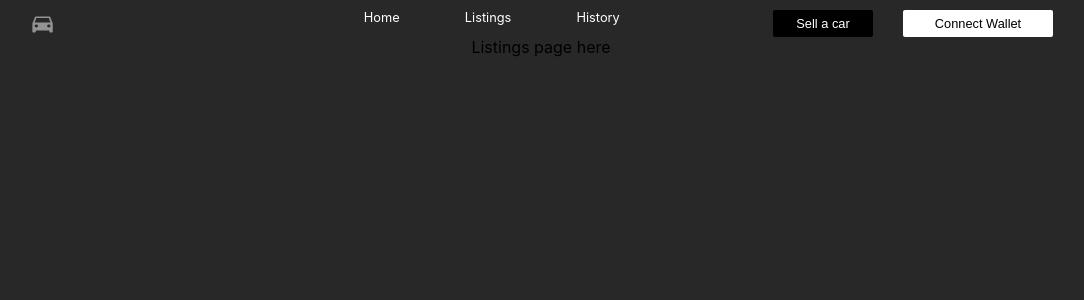
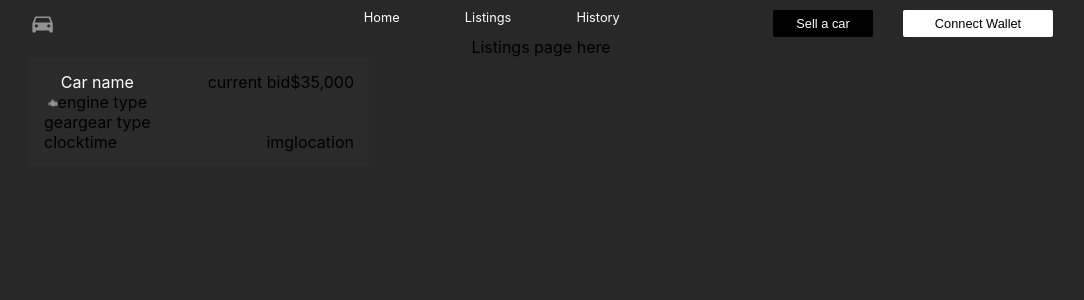
Before and after one commit to THEmmanuel/auto-auction-frontend, a React (Create React App) app: page /listings in a window 1280 px wide. Shown: the top 300 px of the page, without its empty margins (99-1183 px from the left). Built offline with nearby package versions, Linux system fonts and the light colour scheme.

Commit message:
add icons, add styling

```diff
--- /dev/null
+++ b/src/components/ListCard/ListCard.js
@@ -0,0 +1,53 @@
+import React from 'react';
+import style from './ListCard.module.css';
+import engineIcon from '../../assets/engineIcon.svg';
+
+
+const ListCard = () => {
+	return (
+		<div className={style.ListCardWrapper}>
+			<img src="" alt="" />
+
+			<div className={style.ListCardContentWrapper}>
+				<div className={style.ListCardContent}>
+					<div>
+						<span
+							className={style.ListCardCarName}>
+							Car name
+						</span>
+						<div>
+							<div>
+								<img src={engineIcon} alt="" />
+								<span>engine type</span>
+							</div>
+
+							<div>
+								<span>gear</span>
+								<span>gear type</span>
+							</div>
+						</div>
+					</div>
+
+					<div>
+						<span>current bid</span>
+						<span>$35,000</span>
+					</div>
+				</div>
+
+				<div className={style.ListCardAdditionalContent}>
+					<div>
+						<span>clock</span>
+						<span>time</span>
+					</div>
+
+					<div>
+						<span>img</span>
+						<span>location</span>
+					</div>
+				</div>
+			</div>
+		</div>
+	)
+}
+
+export default ListCard;
--- /dev/null
+++ b/src/components/ListCard/ListCard.module.css
@@ -0,0 +1,29 @@
+.ListCardWrapper {
+	display: flex;
+	flex-direction: row;
+	padding: 15px;
+	background-color: #2b2b2b;
+	width: 310px;
+}
+
+.ListCardContentWrapper {
+	display: flex;
+	flex-direction: column;
+	width: 100%;
+}
+
+.ListCardCarName {
+	color: #FFF;
+}
+
+.ListCardContent {
+	display: flex;
+	flex-direction: row;
+	justify-content: space-between;
+}
+
+.ListCardAdditionalContent {
+	display: flex;
+	flex-direction: row;
+	justify-content: space-between;
+}
--- a/src/pages/Listings/Listings.js
+++ b/src/pages/Listings/Listings.js
@@ -1,10 +1,12 @@
 import React from 'react';
 import style from './Listings.module.css';
+import ListCard from '../../components/ListCard/ListCard';
 
 const Listings = props => {
 	return (
 		<section>
 			Listings page here
+			<ListCard />
 		</section>
 	)
 }
```
Also changed, not shown: src/assets/engineIcon.svg (added), src/assets/gearIcon.svg (added).
